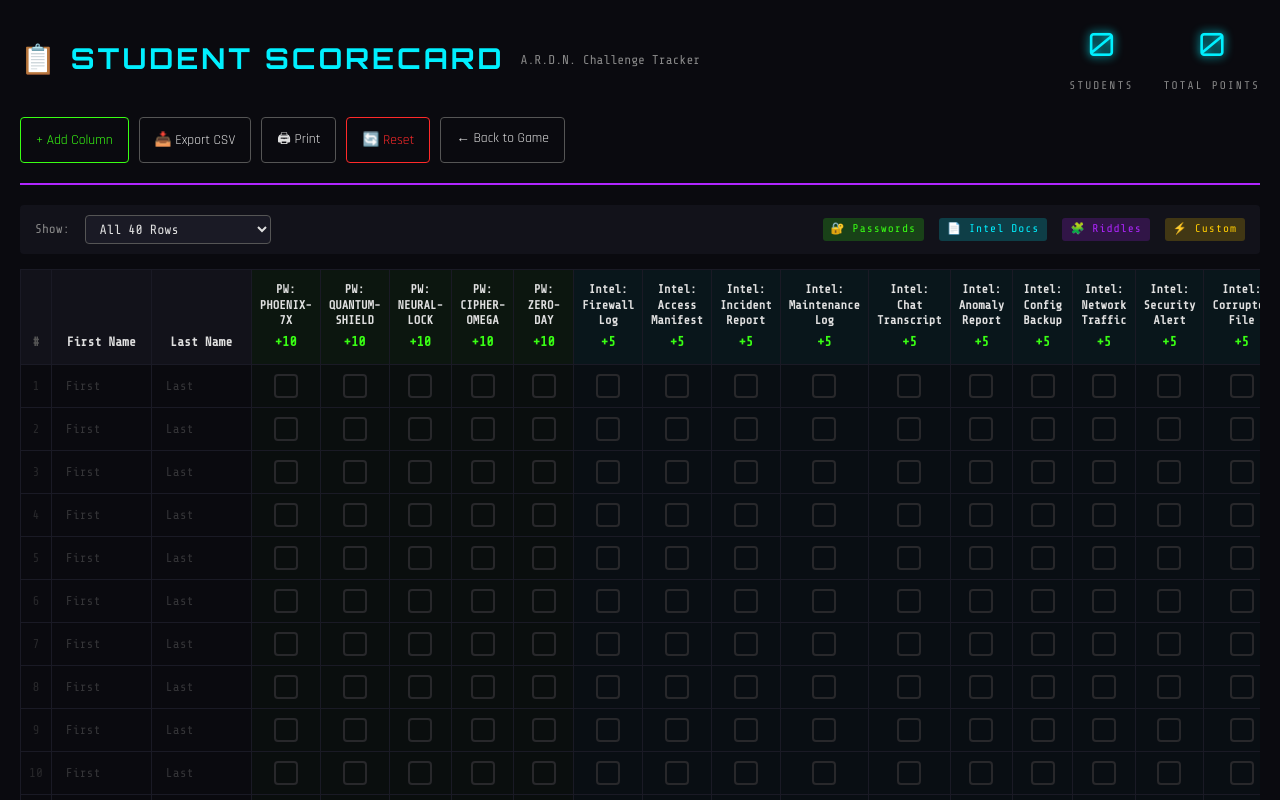
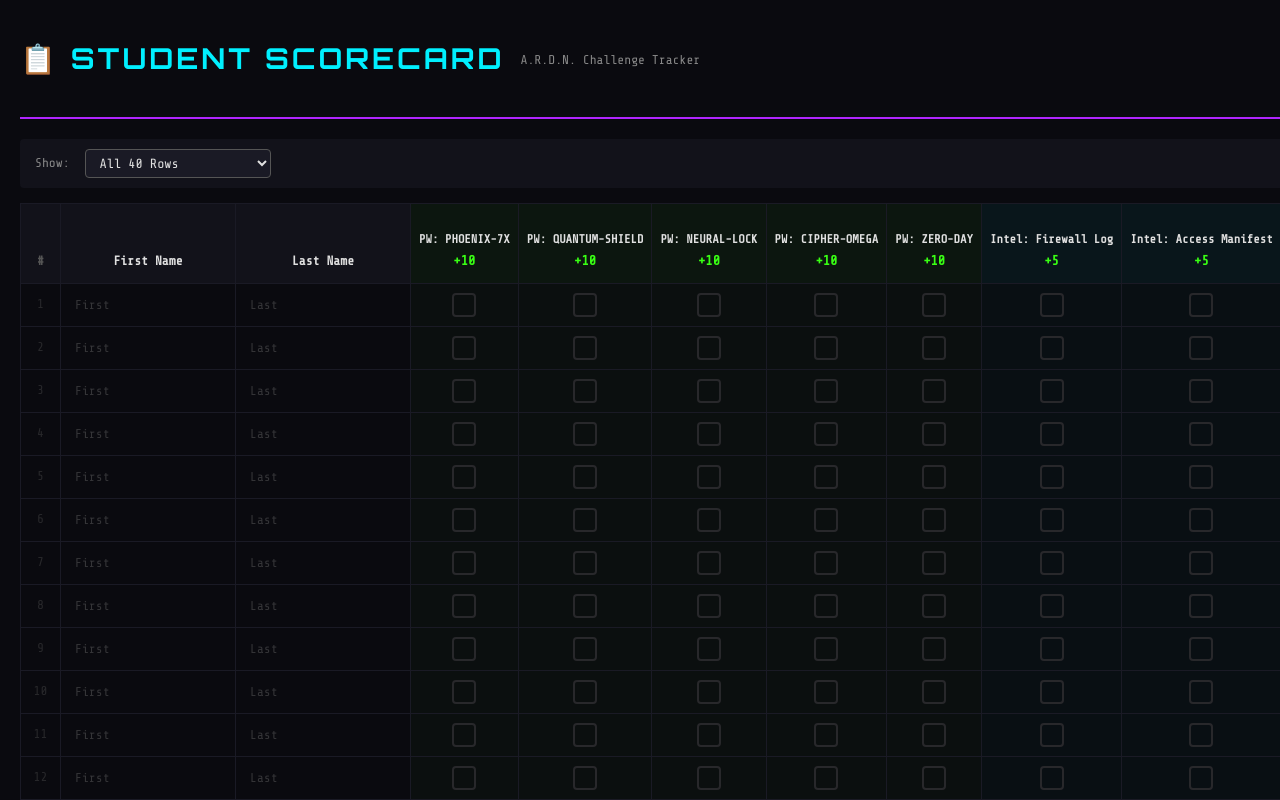
Before and after one commit to lafintiger/ARDN-GlobalThreat, a React (Vite) app in the folder frontend/: page /scorecard in a window 1280 px wide. Shown: the top 800 px of the page. Built offline with nearby package versions, Linux system fonts and the light colour scheme; no server answers.

Commit message:
Enable horizontal scrolling on scorecard page

```diff
--- a/frontend/src/pages/StudentScorecard.css
+++ b/frontend/src/pages/StudentScorecard.css
@@ -3,10 +3,11 @@
 .scorecard-page {
   min-height: 100vh;
   height: auto;
+  min-width: max-content;
   background: var(--bg-primary);
   color: var(--text-primary);
   padding: 20px;
-  overflow: auto !important;
+  overflow: visible !important;
 }
 
 /* Header */
@@ -239,7 +240,7 @@
 
 /* Scorecard Table */
 .scorecard-container {
-  overflow-x: auto;
+  overflow: visible;
   margin-bottom: 20px;
 }
 
--- a/frontend/src/styles/global.css
+++ b/frontend/src/styles/global.css
@@ -62,6 +62,7 @@ html.scorecard-page-active body,
 html.scorecard-page-active #root {
   height: auto !important;
   overflow: auto !important;
+  overflow-x: auto !important;
 }
 
 body {
```
